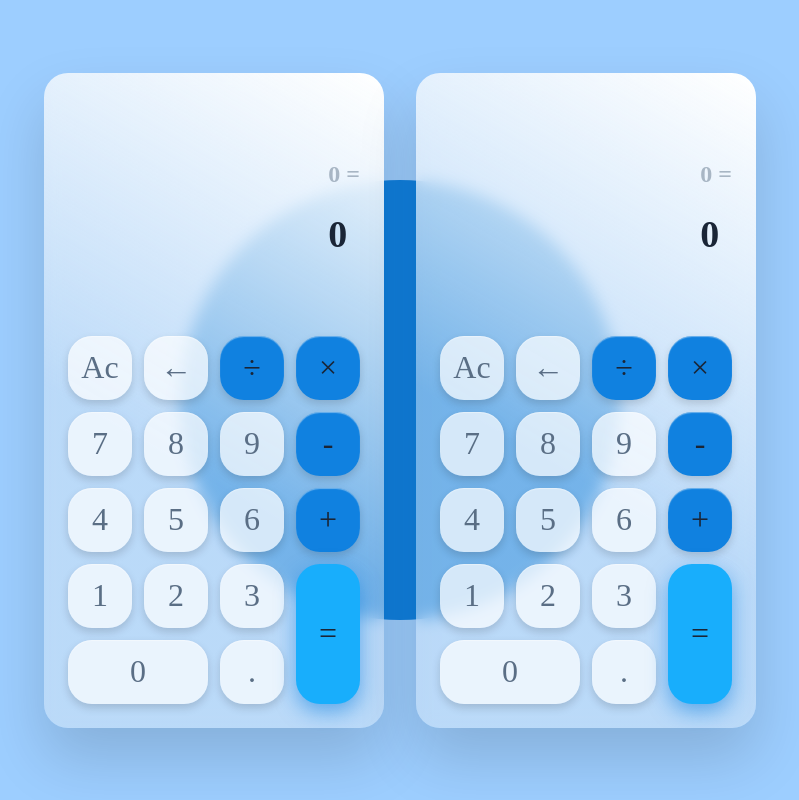
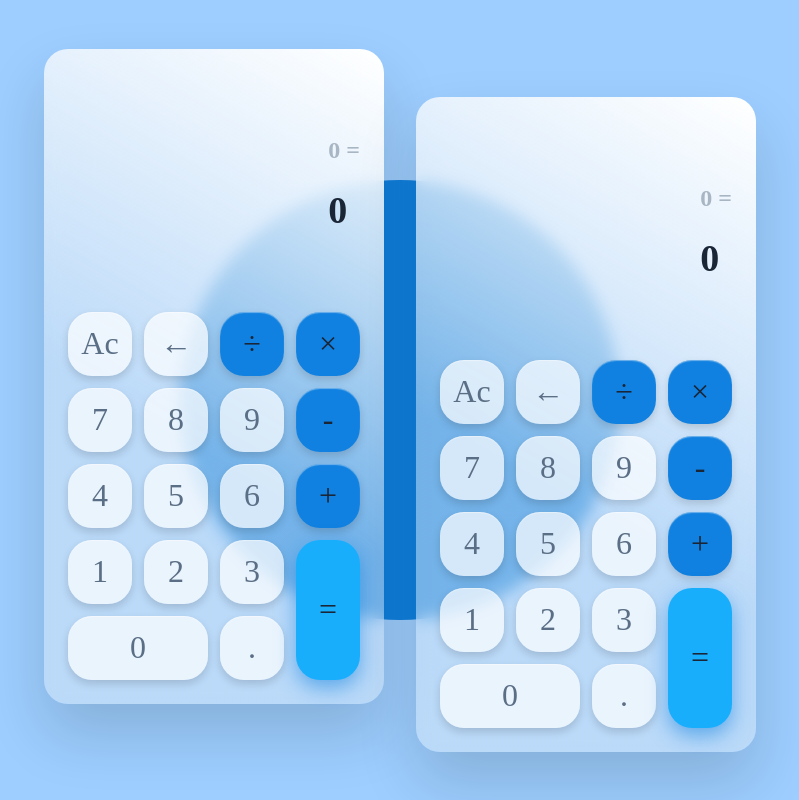
Before and after one commit to Leccon1/Calculator, a React (Vite) app: page / in a window 1280 px wide. Shown: the whole page, without its empty margins (240-1039 px from the left). Built offline with nearby package versions, Linux system fonts and the light colour scheme.

Commit message:
style(Calculator): offset light theme up and dark theme down for visual depth effect - calculatorLight: translateY(-2.4rem) (shifts up) - calculatorDark: translateY(2.4rem) (shifts down)

```diff
--- a/src/App.module.scss
+++ b/src/App.module.scss
@@ -1,4 +1,5 @@
 .App {
+	position: relative;
 	width: 100%;
 	height: 100vh;
 
@@ -42,6 +43,14 @@
 	gap: 1.6rem;
 	padding: 2.4rem;
 	border-radius: 2.4rem;
+
+	&.calculatorLight {
+		transform: translateY(-2.4rem);
+	}
+
+	&.calculatorDark {
+		transform: translateY(2.4rem);
+	}
 
 	.results {
 		font-weight: bold;
```
